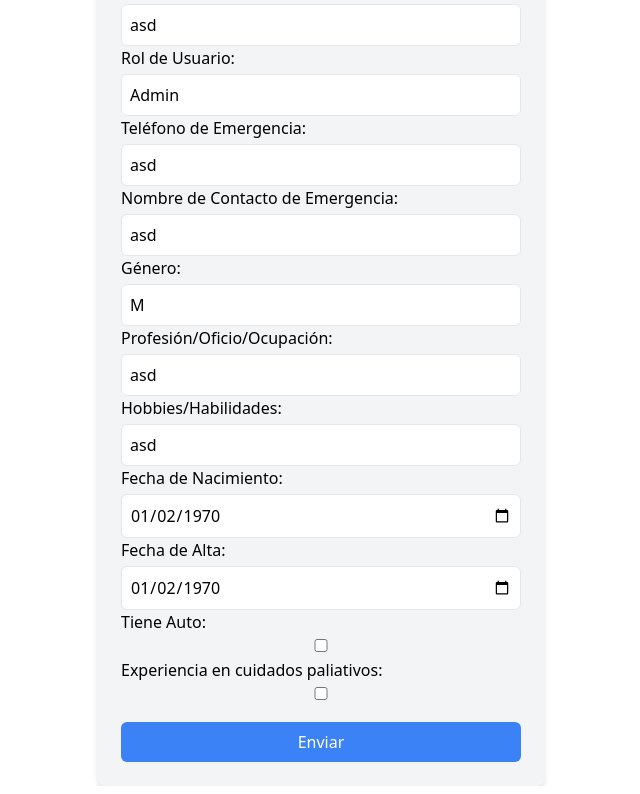
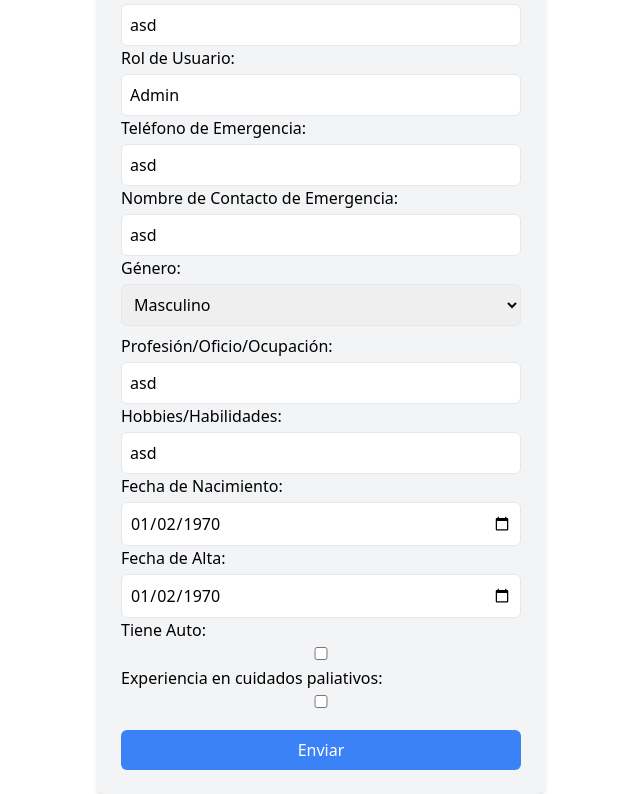
Before and after one commit to pablolospe/kamalaya-front, a Next.js app: page /ingreso in a window 1280 px wide. Shown: the part 882-1676 px from the top of the page, without its empty margins (383-1023 px from the left). Built offline with nearby package versions, Linux system fonts and the light colour scheme.

Commit message:
select genero, anda

```diff
--- a/app/voluntarios/page.jsx
+++ b/app/voluntarios/page.jsx
@@ -1,4 +1,4 @@
-// 'use client'
+'use client'
 import React from 'react'
 import Link from 'next/link';
 
--- a/components/Formulario.jsx
+++ b/components/Formulario.jsx
@@ -45,8 +45,8 @@ const Formulario = () => {
       });
 
       if (response.ok) {
-          router.push('/')
-        alert("Formulario enviado exitosamente")
+        router.push('/');
+        alert('Formulario enviado exitosamente');
         console.log('Datos enviados exitosamente');
         // Puedes redirigir o mostrar un mensaje de éxito aquí
       } else {
@@ -241,15 +241,18 @@ console.log(formData);
         />
       </label>
 
-      <label>
+      <label className="block mb-2">
         Género:
-        <input
-          type="text"
+        <select
           name="genero"
           value={formData.genero}
           onChange={handleChange}
           className="w-full mt-1 p-2 border rounded-md focus:ring focus:ring-blue-300"
-        />
+        >
+          <option value="M">Masculino</option>
+          <option value="F">Femenino</option>
+          <option value="otro">Otro</option>
+        </select>
       </label>
 
       <label>
```
Lines whose indentation alone changed are shown as unchanged.
